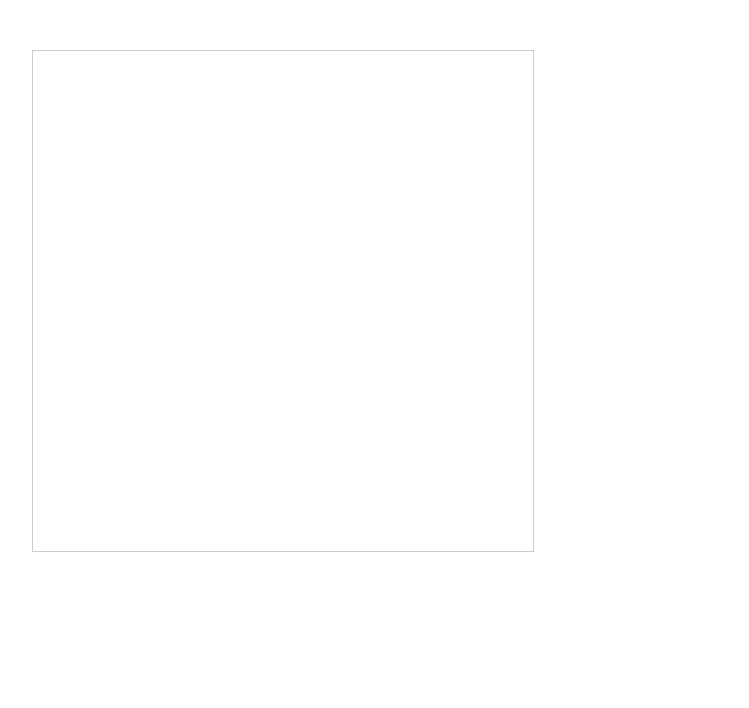
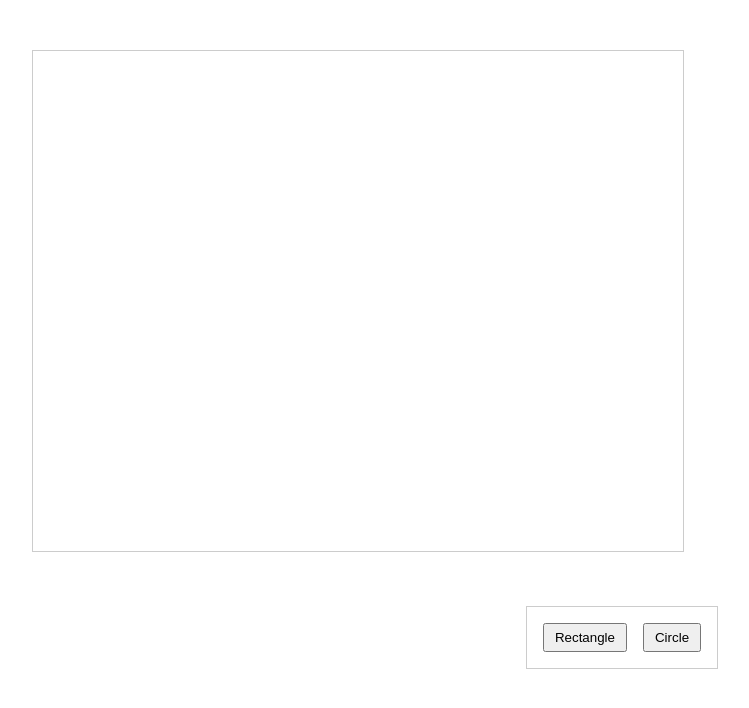
Before and after one commit to ugouhar/excalidraw, a website with bundled scripts: page index.html in a window 1280 px wide. Shown: the whole page, without its empty margins (18-767 px from the left). Built offline with nearby package versions, Linux system fonts and the light colour scheme.

Commit message:
Add shape tools

```diff
--- a/index.html
+++ b/index.html
@@ -7,7 +7,13 @@
     <link rel="stylesheet" href="./style.css" />
   </head>
   <body>
-    <canvas id="canvas" width="500" height="500"></canvas>
+    <div>
+      <div><canvas id="canvas" width="650" height="500"></canvas></div>
+      <div id="shape-tools">
+        <button id="btn-rectangle">Rectangle</button>
+        <button id="btn-circle">Circle</button>
+      </div>
+    </div>
     <script src="./index.js" type="module"></script>
   </body>
 </html>
--- a/store.js
+++ b/store.js
@@ -1,5 +1,3 @@
-import { RECTANGLE } from "./constants.js";
-
 const state = {
   controls: {
     isMousePositionForStartingCoordinates: true,
@@ -10,14 +8,12 @@ const state = {
       y: 0,
     },
   },
-  shapeSelectedToDraw: RECTANGLE,
 };
 
 export const store = {
   getState: () => state,
   getControls: () => state.controls,
   getCanvasCoordinates: () => state.canavas.coordinates,
-  getShapeSelectedToDraw: () => state.shapeSelectedToDraw,
 
   setIsMousePositionForStartingCoordinates: (
     isMousePositionForStartingCoordinates
@@ -28,7 +24,4 @@ export const store = {
   setCanvasCoordinates: (newCoordinates) => {
     state.canavas.coordinates = { ...newCoordinates };
   },
-  setShapeSelectedToDraw: (newShape) => {
-    state.shapeSelectedToDraw = newShape;
-  },
 };
--- a/style.css
+++ b/style.css
@@ -7,8 +7,20 @@ body {
 }
 #canvas {
   border: 1px solid #ccc;
-  position: absolute;
-  left: 50px;
-  top: 50px;
+  margin: 50px;
   cursor: crosshair;
 }
+
+#shape-tools{
+  border: 1px solid #ccc;
+  padding: 1rem;
+  display: flex;
+  gap: 1rem;
+  width: max-content;
+  margin: auto;
+}
+
+#shape-tools > button{
+  padding: 5px 10px;
+  cursor: pointer;
+}
--- a/tools/canvas.js
+++ b/tools/canvas.js
@@ -6,6 +6,7 @@ export class CanvasManager {
     this.canvas = canvas;
     this.rectangle = rectangle;
     this.isDrawingEnabled = false;
+    this.shapeSelectedToDraw = RECTANGLE;
     this.canvas.addEventListener("mousedown", this.onMouseDown);
     this.canvas.addEventListener("mouseup", this.onMouseUp);
     this.canvas.addEventListener("mousemove", this.drawShape);
@@ -13,7 +14,7 @@ export class CanvasManager {
 
   drawShape = (event) => {
     if (!this.isDrawingEnabled) return;
-    switch (store.getShapeSelectedToDraw()) {
+    switch (this.shapeSelectedToDraw) {
       case RECTANGLE:
         this.rectangle.draw(event);
         break;
@@ -40,7 +41,7 @@ export class CanvasManager {
   onMouseUp = () => {
     this.isDrawingEnabled = false;
     store.setIsMousePositionForStartingCoordinates(true);
-    switch (store.getShapeSelectedToDraw()) {
+    switch (this.shapeSelectedToDraw) {
       case RECTANGLE:
         this.rectangle.resetPreviousDimension();
         this.rectangle.addShapeToList(this.rectangle.getProperties());
```
